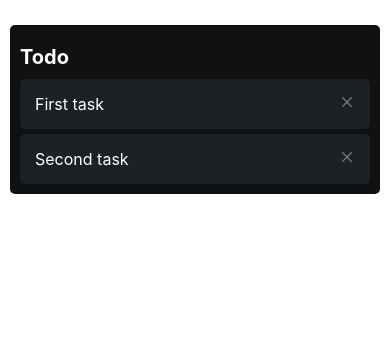
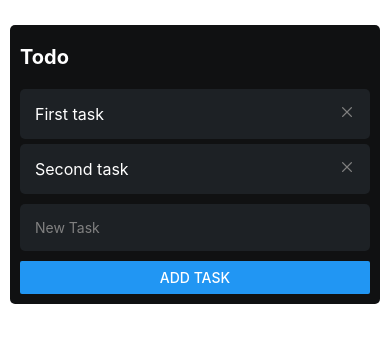
Before and after one commit to jagarzon80/React-Native-Trello, a React Native app in the folder Trello/: screen / in a window 390 px wide. Shown: the top 342 px of the page. Built offline with nearby package versions, Linux system fonts and the light colour scheme.

Commit message:
Add CreateTask functionality

```diff
--- a/Trello/src/components/TaskList.tsx
+++ b/Trello/src/components/TaskList.tsx
@@ -1,5 +1,12 @@
 import { useState } from "react";
-import { FlatList, StyleSheet, Text, View } from "react-native";
+import {
+  Button,
+  FlatList,
+  StyleSheet,
+  Text,
+  TextInput,
+  View,
+} from "react-native";
 import TaskListItem from "./TaskListItem";
 
 export default function TaskList() {
@@ -7,6 +14,14 @@ export default function TaskList() {
     { description: "First task" },
     { description: "Second task" },
   ]);
+
+  const [newTask, setNewTask] = useState("");
+
+  const createTask = () => {
+    setTasks([...tasks, { description: newTask }]);
+    setNewTask("");
+  };
+
   return (
     <View style={styles.container}>
       <Text style={styles.text}>Todo</Text>
@@ -17,6 +32,14 @@ export default function TaskList() {
         renderItem={({ item }) => <TaskListItem task={item} />}
       />
       {/* New task input */}
+      <TextInput
+        onChangeText={setNewTask}
+        placeholder="New Task"
+        placeholderTextColor="gray"
+        style={styles.textinput}
+        value={newTask}
+      />
+      <Button title="Add task" onPress={createTask} />
     </View>
   );
 }
@@ -26,6 +49,7 @@ const styles = StyleSheet.create({
     backgroundColor: "#101112",
     padding: 10,
     borderRadius: 5,
+    gap: 10,
   },
   text: {
     color: "white",
@@ -33,4 +57,10 @@ const styles = StyleSheet.create({
     fontSize: 20,
     marginVertical: 10,
   },
+  textinput: {
+    color: "white",
+    padding: 15,
+    backgroundColor: "#1D2125",
+    borderRadius: 5,
+  },
 });
```
